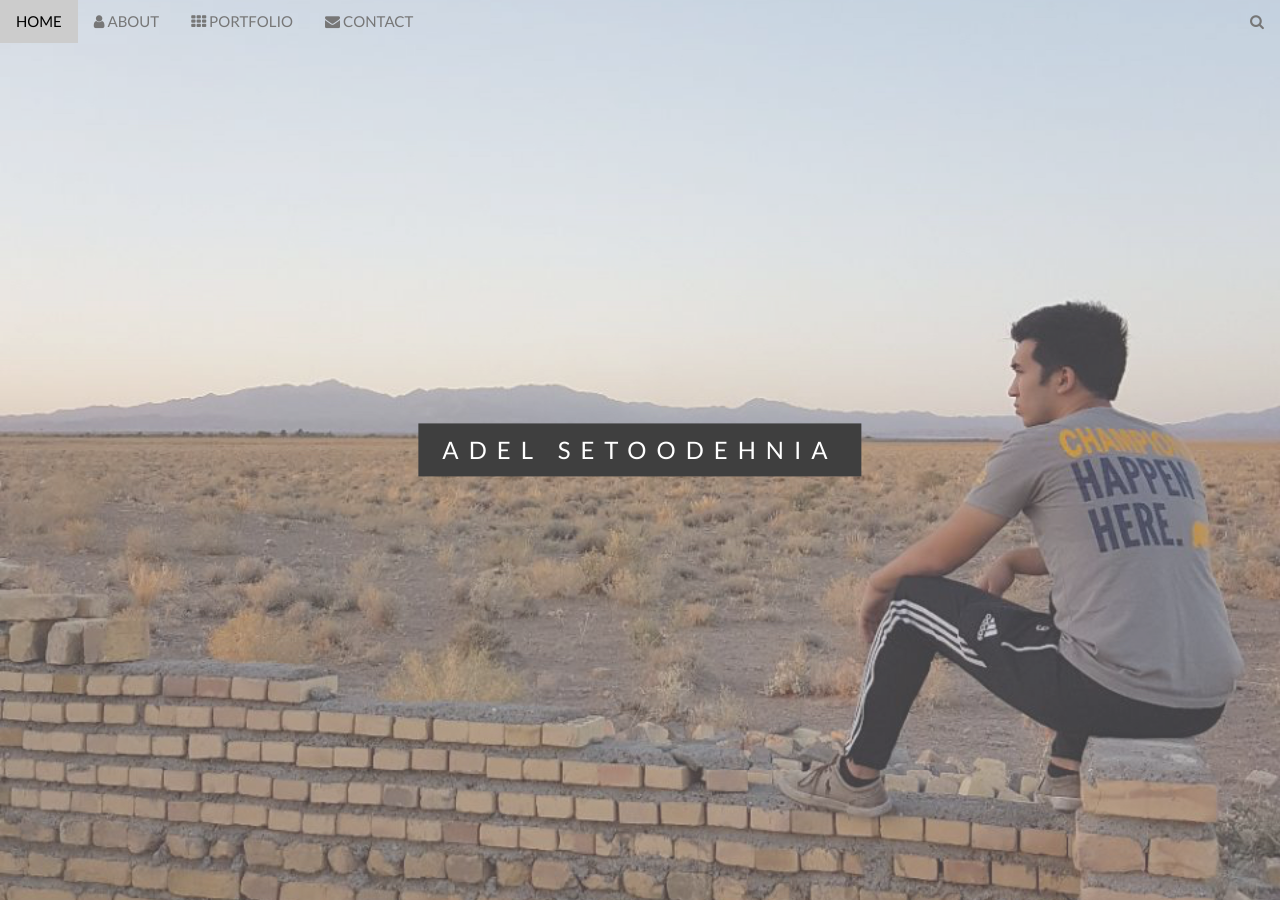
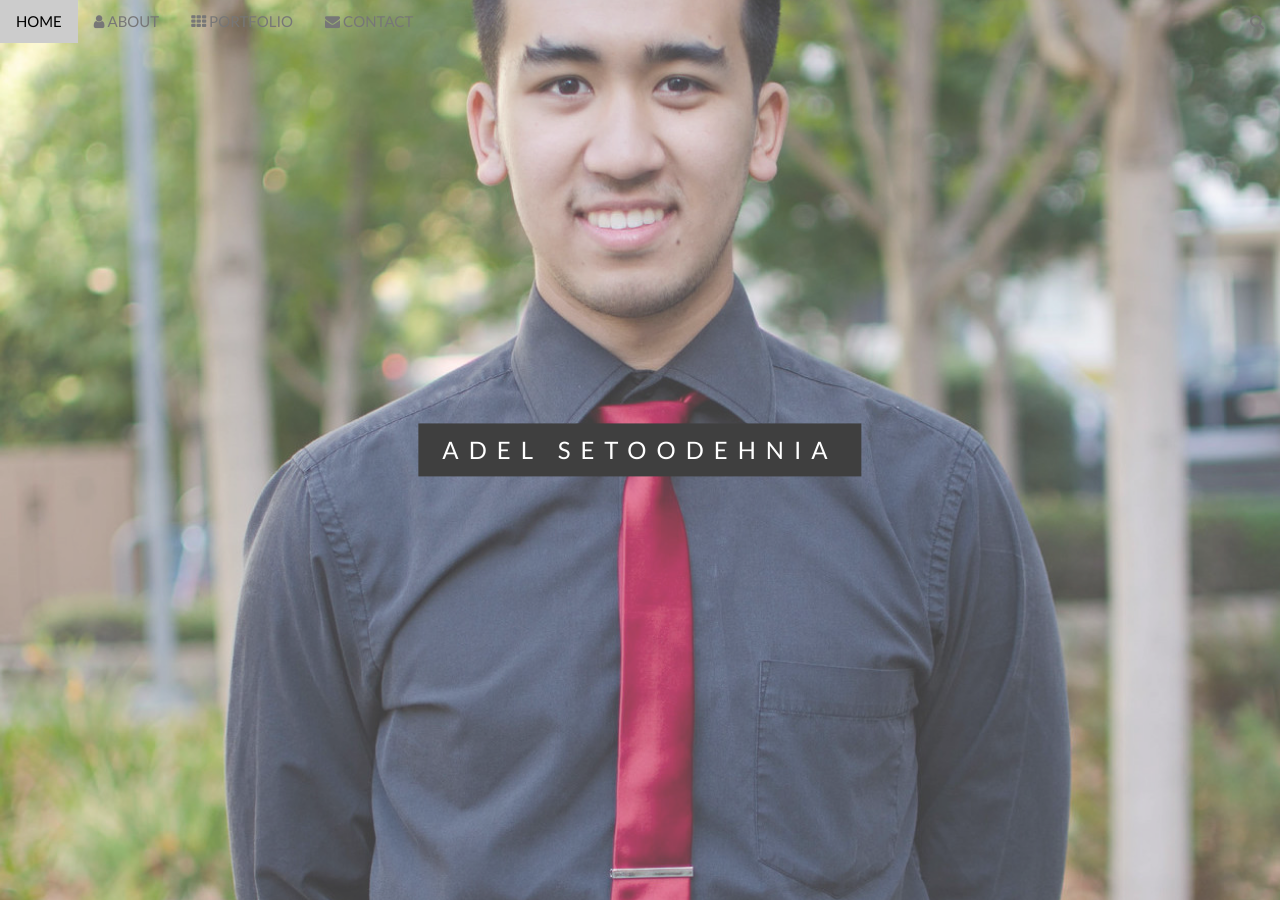
Before and after one commit to asetoodehnia/asetoodehnia.github.io, a Jekyll site: the page index.html, which Jekyll copies as it is, in a window 1280 px wide and 900 px high. Built offline with Jekyll 4.4.1, drawn with Linux system fonts in a browser that asks for light colours.

Commit message:
added even better picture

```diff
--- a/index.html
+++ b/index.html
@@ -32,7 +32,7 @@ body, html {
 
 /* First image (Logo. Full height) */
 .bgimg-1 {
-    background-image: url('image.jpeg');
+    background-image: url('me.jpg');
     min-height: 100%;
 }
 
@@ -254,9 +254,9 @@ body, html {
       <!-- <i class="fa fa-snapchat w3-hover-opacity"></i> -->
       <!-- <i class="fa fa-pinterest-p w3-hover-opacity"></i> -->
       <!-- <i class="fa fa-twitter w3-hover-opacity"></i> -->
-      <a href="mailto:asetoodehnia@berkeley.edu"><i class="fa fa-envelope"></i></a>
-      <a href="https://github.com/asetoodehnia"><i class="fa fa-github w3-hover-opacity"></i></a>
-      <a href="https://www.linkedin.com/in/adel-setoodehnia"><i class="fa fa-linkedin w3-hover-opacity"></i></a>
+      <a href="mailto:asetoodehnia@berkeley.edu"><i class="fa fa-envelope w3-hover-opacity" style="font-size:48px"></i></a>
+      <a href="https://github.com/asetoodehnia"><i class="fa fa-github w3-hover-opacity" style="font-size:48px"></i></a>
+      <a href="https://www.linkedin.com/in/adel-setoodehnia"><i class="fa fa-linkedin w3-hover-opacity" style="font-size:48px"></i></a>
     </div>
     <!-- <p>Powered by <a href="https://www.w3schools.com/w3css/default.asp" title="W3.CSS" target="_blank" class="w3-hover-text-green">w3.css</a></p> -->
   </footer>
```
Also changed, not shown: me.jpg (added).
